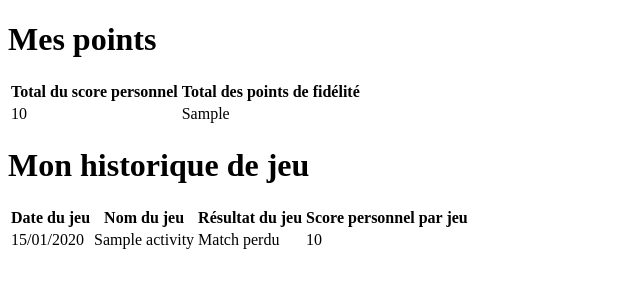
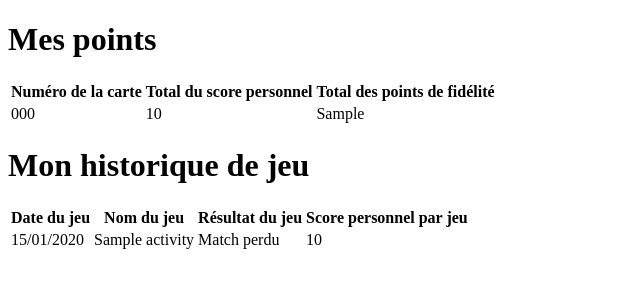
Before and after one commit to carolinechap/fidelity-card, a Symfony app: template templates/card_activity/historical.html.twig in a window 1280 px wide. Shown: the part 60-360 px from the top of the page, without its empty margins (0-640 px from the left). Run offline with Twig, Linux system fonts and the light colour scheme; the template is opened without the code that fills it: most values are stand-ins (such as "Sample title", 1, 10 or a date in 2020); some libraries are stand-ins or nearby versions.

Commit message:
:zap: :lipstick: indent and clean code

```diff
--- a/templates/card_activity/historical.html.twig
+++ b/templates/card_activity/historical.html.twig
@@ -11,15 +11,17 @@
                 <table class="table table-striped table-sm">
                     <thead class="thead-dark">
                     <tr>
+                        <th scope="col" class="text-center">Numéro de la carte</th>
                         <th scope="col" class="text-center">Total du score personnel</th>
                         <th scope="col" class="text-center">Total des points de fidélité</th>
                     </tr>
                     </thead>
                     <tbody>
-                    {% for act in activities  %}
+                    {% for card in cards  %}
                         <tr>
-                            <td scope="row" class="text-center" >{{ act.card.personalScore }}</td>
-                            <td scope="row" class="text-center">{{ act.card.fidelityPoint }}</td>
+                            <td scope="row" class="text-center">{{ card.getCode }}</td>
+                            <td scope="row" class="text-center" >{{ card.personalScore }}</td>
+                            <td scope="row" class="text-center">{{ card.fidelityPoint }}</td>
                         </tr>
                     {% endfor %}
                     </tbody>
--- a/templates/superadmin/deal/index.html.twig
+++ b/templates/superadmin/deal/index.html.twig
@@ -24,7 +24,7 @@
                     <th scope="col" class="text-center">Date de début</th>
                     <th scope="col" class="text-center">Date de fin</th>
                     <th scope="col" class="text-center">Description</th>
-                    <th scope="col" class="text-center">Points de fidélité à déduire</th>
+                    <th scope="col" class="text-center">Pts de fidélité à déduire</th>
                     <th scope="col" class="text-center">Actions</th>
                 </tr>
                 </thead>
@@ -36,7 +36,7 @@
                         <td scope="row" class="text-center">{{ entity.endDate ? entity.endDate|date('d/m/Y') : '' }}</td>
                         <td scope="row" class="text-center">{{ entity.description|length > 30 ? entity.description|slice(0, 25) ~ '...' : entity.description  }}</td>
                         <td scope="row" class="text-center">{{ entity.costPoint }}</td>
-                        <td width="300">
+                        <td width="220">
                             {% if is_granted('ROLE_SUPERADMIN') %}
                             <div class="d-flex justify-content-center">
                                 <a href="{{ path('crud_edit', {'id': entity.id, 'class': class }) }}" class="btn btn-sm btn-warning mx-2">
```
Also changed, not shown: templates/admin/card_activity/index.html.twig (+7 -7 lines), templates/superadmin/employees/index.html.twig (+6 -2 lines).
